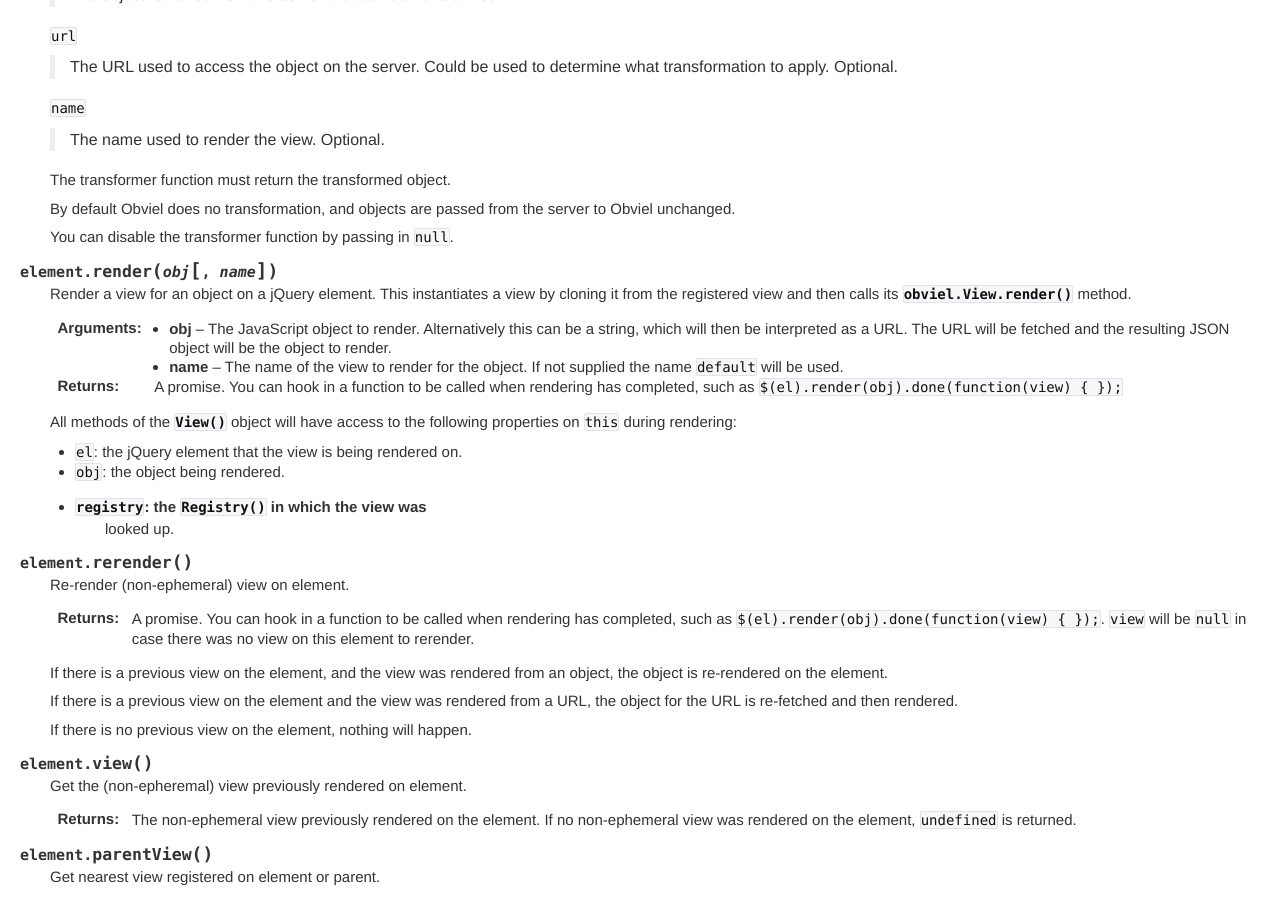
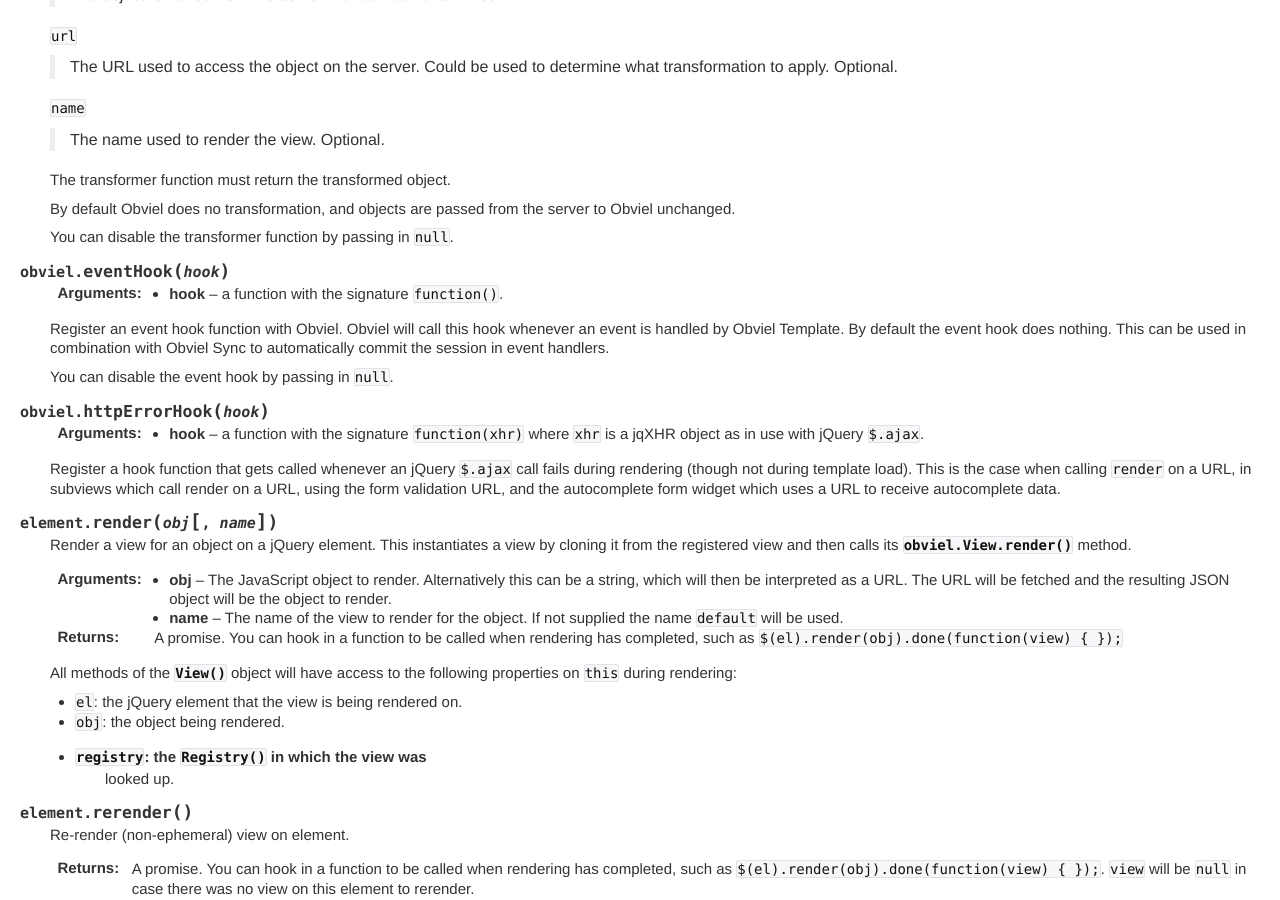
Before and after one commit to obviel/obviel, a Sphinx documentation site: the page built from doc/api.txt, in a window 1280 px wide and 900 px high, scrolled down 1196 px. Built offline with Sphinx 7.4.7, drawn with Linux system fonts in a browser that asks for light colours.

Commit message:
Update API docs.

```diff
--- a/doc/api.txt
+++ b/doc/api.txt
@@ -108,6 +108,29 @@
   from the server to Obviel unchanged.
 
   You can disable the transformer function by passing in ``null``.
+
+.. function:: obviel.eventHook(hook)
+
+  :param hook: a function with the signature ``function()``.
+
+  Register an event hook function with Obviel. Obviel will call this
+  hook whenever an event is handled by Obviel Template. By default
+  the event hook does nothing. This can be used in combination with
+  Obviel Sync to automatically commit the session in event handlers.
+
+  You can disable the event hook by passing in ``null``.
+
+.. function:: obviel.httpErrorHook(hook)
+
+  :param hook: a function with the signature ``function(xhr)`` where
+    ``xhr`` is a jqXHR object as in use with jQuery ``$.ajax``.
+
+  Register a hook function that gets called whenever an jQuery
+  ``$.ajax`` call fails during rendering (though not during template
+  load). This is the case when calling ``render`` on a URL, in
+  subviews which call render on a URL, using the form validation URL,
+  and the autocomplete form widget which uses a URL to receive
+  autocomplete data.
 
 .. function:: element.render(obj[, name])
 
```
